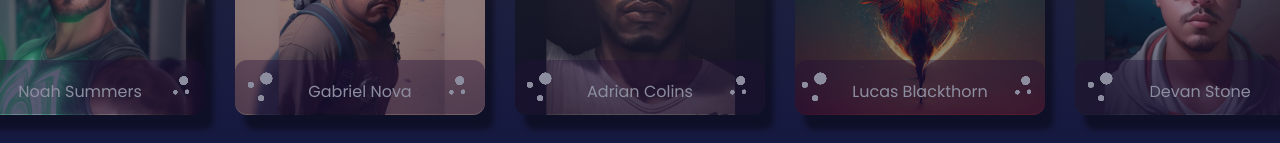
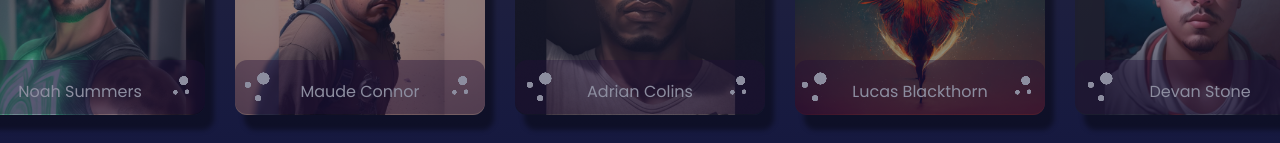
Before and after one commit to MahFelix/Chronicle, a React (Vite) app: page / in a window 1280 px wide. Shown: the part 715-858 px from the top of the page. Built offline with nearby package versions, Linux system fonts and the light colour scheme.

Commit message:
💄 feat: Estilizaçao de Card M.C

```diff
--- a/src/components/Sections/SectionTwo.jsx
+++ b/src/components/Sections/SectionTwo.jsx
@@ -31,10 +31,10 @@ Ao longo de sua jornada, Noah enfrenta desafios e ameaças que testam sua corage
 </h1>
     )
    }
-else if(namePerson === 'Gabriel Nova'){
+else if(namePerson === 'Maude Connor'){
  return(
     <h1>
-Nome: Gabriel Nova
+Nome: Maude Connor
 <br></br><br></br>
 Planeta de origem: Caelum
 <br></br><br></br>
@@ -47,7 +47,7 @@ Controle de Sonhos: Gabriel tem a habilidade de controlar e influenciar os sonho
 Controle de Sentimentos: Gabriel tem a capacidade de manipular e influenciar os sentimentos das pessoas ao seu redor. Ele pode intensificar ou diminuir emoções, como amor, raiva, tristeza, alegria, entre outros. Essa habilidade lhe dá a capacidade de acalmar conflitos, inspirar coragem ou provocar medo, dependendo de sua intenção e dos objetivos que deseja alcançar.
 <br></br><br></br>
 História:
-Gabriel Nova é um ser extraordinário que reside em Caelum, um planeta de mistérios e poderes sobrenaturais. Ele é primo de Ethan Nova, a deusa da tempestade, e compartilha um vínculo especial com ela. Desde jovem, Gabriel manifestou habilidades únicas e incomuns, tornando-o uma figura intrigante entre os habitantes de Caelum.
+Maude Connor é um ser extraordinário que reside em Caelum, um planeta de mistérios e poderes sobrenaturais. Ele é primo de Ethan Nova, a deusa da tempestade, e compartilha um vínculo especial com ela. Desde jovem, Gabriel manifestou habilidades únicas e incomuns, tornando-o uma figura intrigante entre os habitantes de Caelum.
 <br></br><br></br>
 A habilidade de Gabriel de controlar o tempo é uma das suas características mais impressionantes. Ele aprendeu a dominar essa habilidade ao longo dos anos, permitindo-lhe parar o tempo ao seu redor quando necessário. Essa capacidade confere a ele uma vantagem estratégica em situações perigosas, permitindo-lhe tomar decisões e agir enquanto todos os outros estão imóveis.
 <br></br><br></br>
@@ -57,7 +57,7 @@ Outra habilidade notável de Gabriel é o controle de sentimentos. Ele pode mani
 <br></br><br></br>
 Gabriel usa seus poderes de forma responsável e com compaixão. Ele está sempre em busca de equilíbrio e harmonia em Caelum, usando suas habilidades para ajudar aqueles que precisam e proteger seu planeta natal. Seu vínculo com Ethan Nova fortalece seu propósito e juntos eles trabalham para preservar a paz e a segurança de Caelum.
 <br></br><br></br>
-Gabriel Nova é uma figura cativante e misteriosa em Caelum, um protetor habilidoso com o poder de parar o tempo, controlar sonhos e sentimentos. Sua presença é reconfortante para aqueles que o conhecem, pois ele traz serenidade e influencia positivamente o mundo ao seu redor. Sua jornada continua, desvendando os segredos de Caelum e usando seus dons para trazer esperança e transformação.
+Maude Connor é uma figura cativante e misteriosa em Caelum, um protetor habilidoso com o poder de parar o tempo, controlar sonhos e sentimentos. Sua presença é reconfortante para aqueles que o conhecem, pois ele traz serenidade e influencia positivamente o mundo ao seu redor. Sua jornada continua, desvendando os segredos de Caelum e usando seus dons para trazer esperança e transformação.
 
     </h1>
  )
@@ -165,7 +165,7 @@ A história de Devan Stone é uma jornada de autodescoberta, superação e reden
           setName={setNamePerson} name='Noah Summers' id='Backimg-6'/>
 
         <Cardprops setValue={setShowPup} value={showPup} setText={setDescription}
-          setName={setNamePerson}  name='Gabriel Nova' id='Backimg-7'/>
+          setName={setNamePerson}  name='Maude Connor' id='Backimg-7'/>
 
         <Cardprops setValue={setShowPup} value={showPup} setText={setDescription}
           setName={setNamePerson} name='Adrian Colins' id='Backimg-8'/>
```
